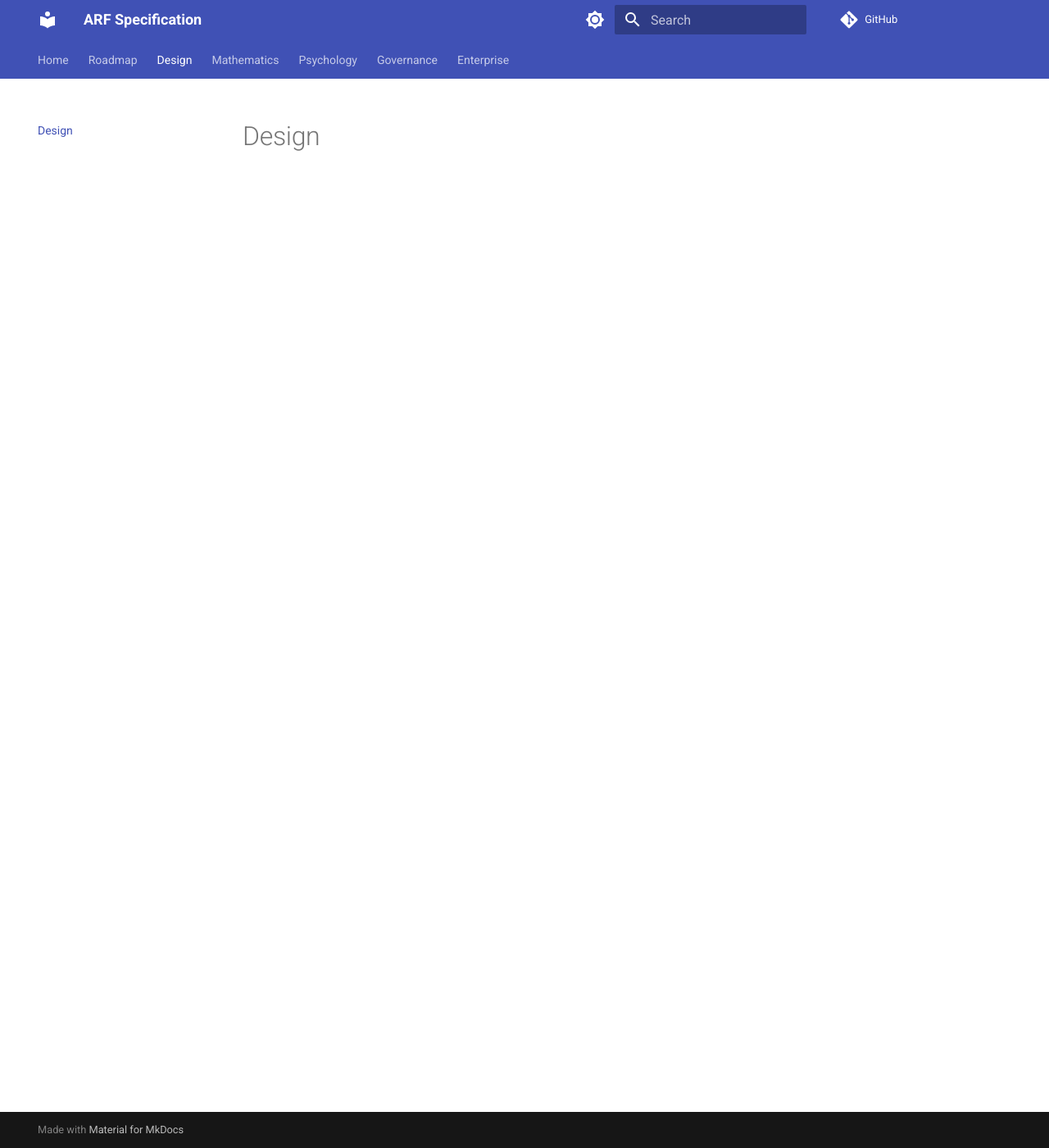
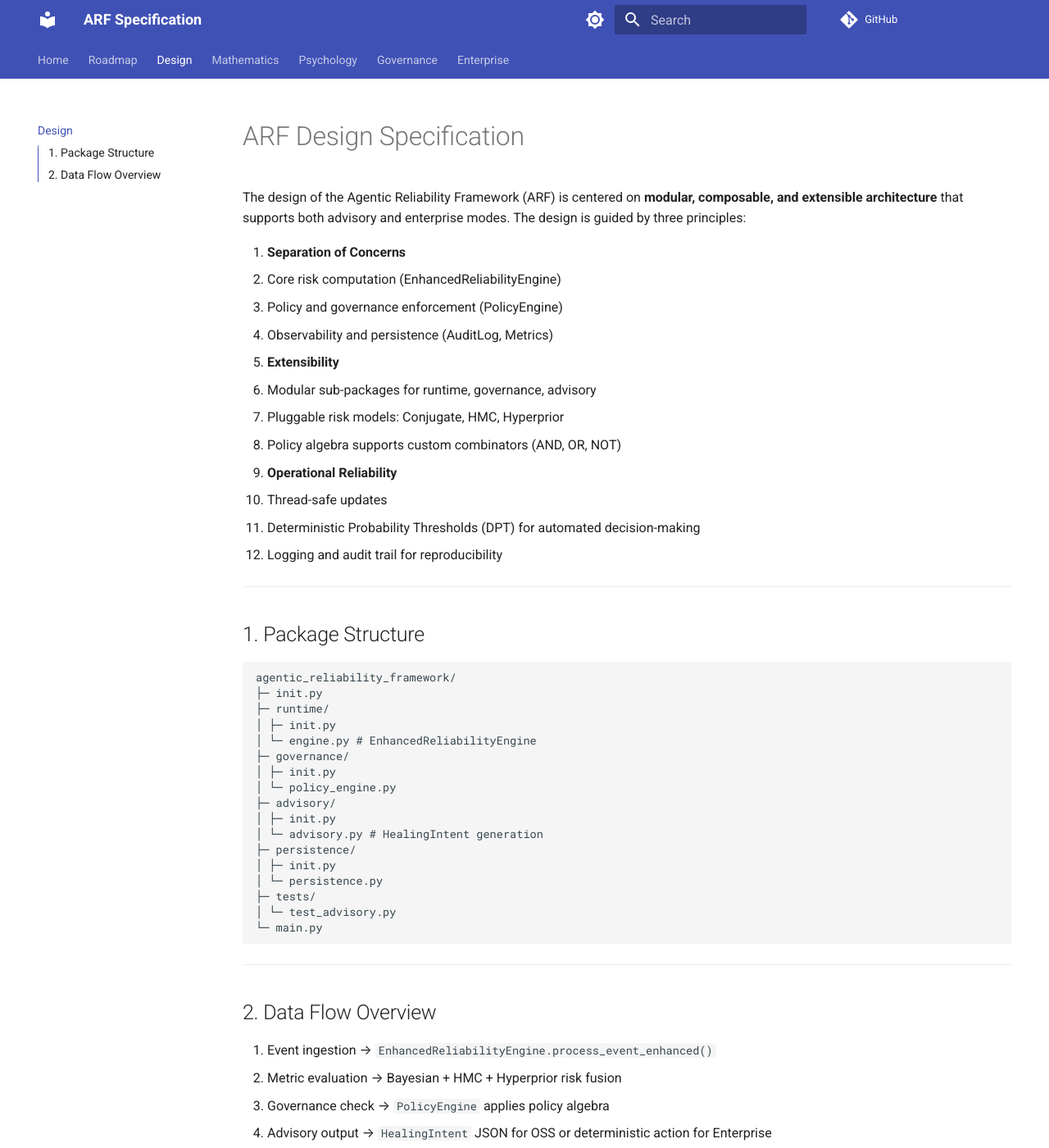
Before and after one commit to arf-foundation/arf-spec, an MkDocs documentation site: the page built from docs/design.md, in a window 1280 px wide and 1400 px high. Shown: the whole window at 82% size. Built offline with MkDocs 1.6.1 and Material for MkDocs 9.7.7, drawn with Linux system fonts in a browser that asks for light colours; comment, search, counter and statistics services are not loaded; some of the changed text lies outside the part shown.

Commit message:
Update design.md

````diff
--- a/docs/design.md
+++ b/docs/design.md
@@ -1 +1,53 @@
-# Design
+# ARF Design Specification
+
+The design of the Agentic Reliability Framework (ARF) is centered on **modular, composable, and extensible architecture** that supports both advisory and enterprise modes. The design is guided by three principles:
+
+1. **Separation of Concerns**
+   - Core risk computation (EnhancedReliabilityEngine)
+   - Policy and governance enforcement (PolicyEngine)
+   - Observability and persistence (AuditLog, Metrics)
+
+2. **Extensibility**
+   - Modular sub-packages for runtime, governance, advisory
+   - Pluggable risk models: Conjugate, HMC, Hyperprior
+   - Policy algebra supports custom combinators (AND, OR, NOT)
+
+3. **Operational Reliability**
+   - Thread-safe updates
+   - Deterministic Probability Thresholds (DPT) for automated decision-making
+   - Logging and audit trail for reproducibility
+
+---
+
+## 1. Package Structure
+
+```
+agentic_reliability_framework/
+├─ init.py
+├─ runtime/
+│ ├─ init.py
+│ └─ engine.py # EnhancedReliabilityEngine
+├─ governance/
+│ ├─ init.py
+│ └─ policy_engine.py
+├─ advisory/
+│ ├─ init.py
+│ └─ advisory.py # HealingIntent generation
+├─ persistence/
+│ ├─ init.py
+│ └─ persistence.py
+├─ tests/
+│ └─ test_advisory.py
+└─ main.py
+```
+
+
+---
+
+## 2. Data Flow Overview
+
+1. Event ingestion → `EnhancedReliabilityEngine.process_event_enhanced()`
+2. Metric evaluation → Bayesian + HMC + Hyperprior risk fusion
+3. Governance check → `PolicyEngine` applies policy algebra
+4. Advisory output → `HealingIntent` JSON for OSS or deterministic action for Enterprise
+5. Persistence → Append to audit log, metrics, and optional database
````
